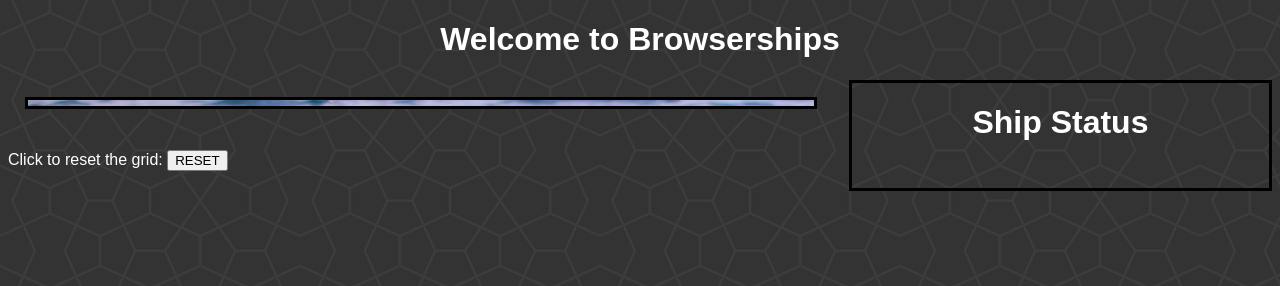
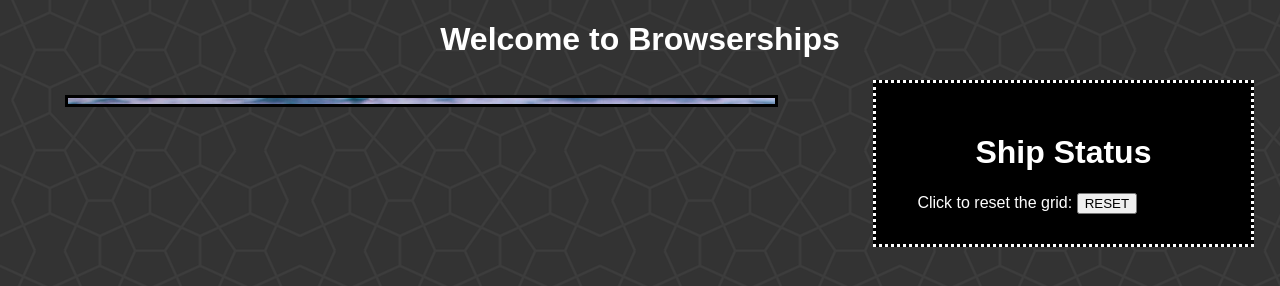
Before and after one commit to tbenyon/browserships, a website: page assets/game.html in a window 1280 px wide. Drawn offline with Linux system fonts and the light colour scheme; no server answers.

Commit message:
Minor cosmetic changes
Ensure the side of the status box was not touching the edge of the grid.

Changed the colour of the status box and its border.

```diff
--- a/assets/game.html
+++ b/assets/game.html
@@ -15,6 +15,7 @@
     </div>
 
     <div class="shootingGrid">
+        <div class="shootingGridContent">
         <table class="shootingGridTable">
             <thead>
             <tr>
@@ -30,19 +31,20 @@
                 </tr>
             </tbody>
         </table>
+            </div>
     </div>
 
     <div class="status">
+        <div class="statusContent">
         <h1>Ship Status</h1>
         <p ng-repeat="ship in statusOfShips"><b>{{shipNames[$index]}}:</b> {{ship.status}}</p>
-    </div>
 
-    <div class="instructions">
         <form>
             Click to reset the grid:
             <input type="button" ng-click="reset()" value="RESET">
         </form>
     </div>
+        </div>
 </div>
 
 </body>
--- a/assets/main.css
+++ b/assets/main.css
@@ -9,7 +9,7 @@ h1 {
     text-align: center;
 }
 
-.shootingGrid {
+.shootingGridContent {
     width: 90%;
     margin: 0 auto;
     font-family: Arial, Helvetica, sans-serif;
@@ -50,12 +50,16 @@ td.unkown {
     background-color: white;
 }
 
-div.status {
+div.statusContent {
     font-family: Arial, Helvetica, sans-serif;
-    border: 3px solid black;
     color: white;
-    width: 200px;
-    padding-bottom: 25px;
+    width: 250px;
+    padding: 10%;
+    padding-top: 30px;
+    padding-bottom: 30px;
+    background:black;
+    border:dotted white;
+    margin:0 auto;
 }
 
 div.instructions {
@@ -75,4 +79,7 @@ div.instructions {
         width:33%;
         float:right;
     }
+    div.statusContent {
+        width: 70%;
+    }
 }
```
